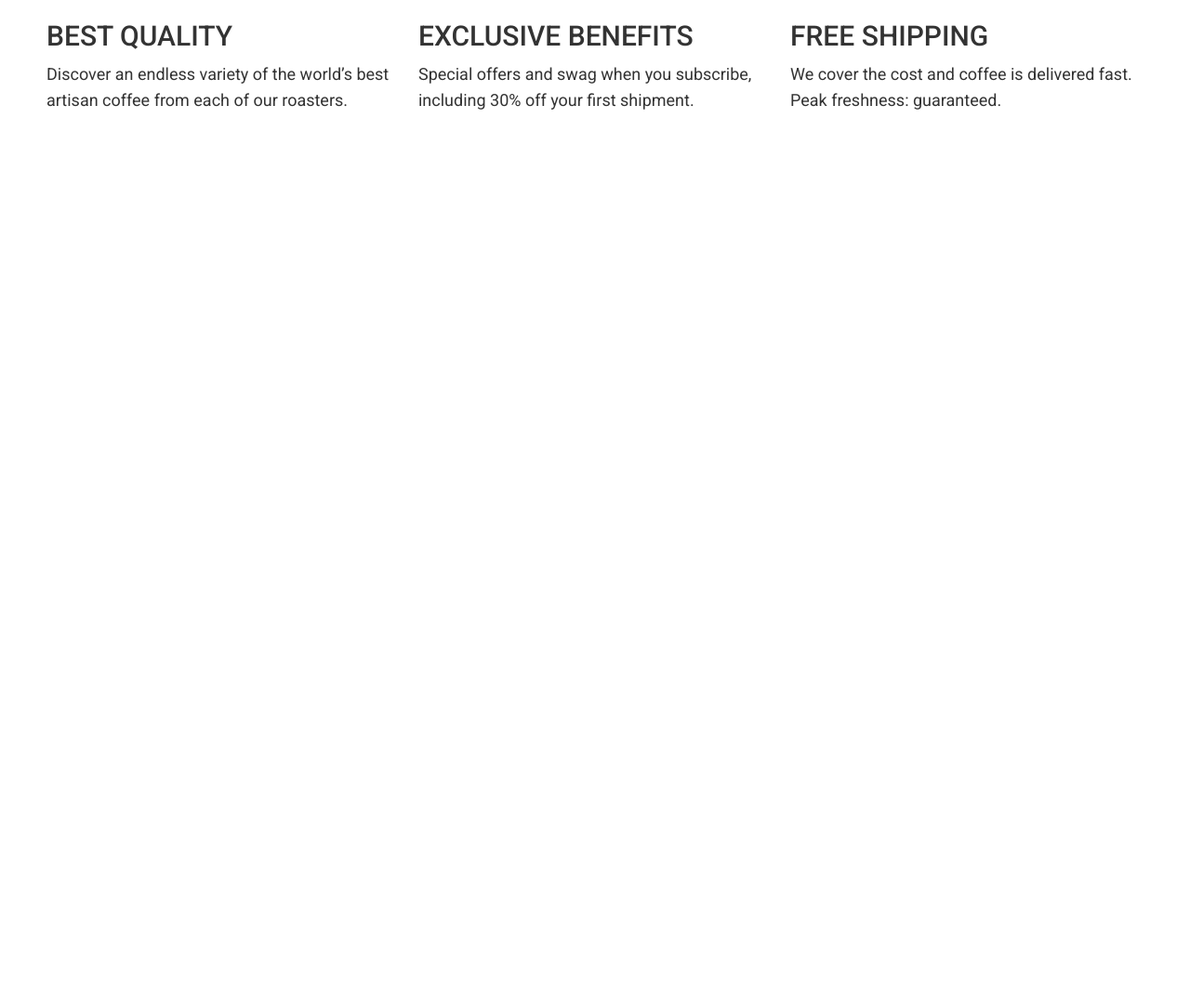
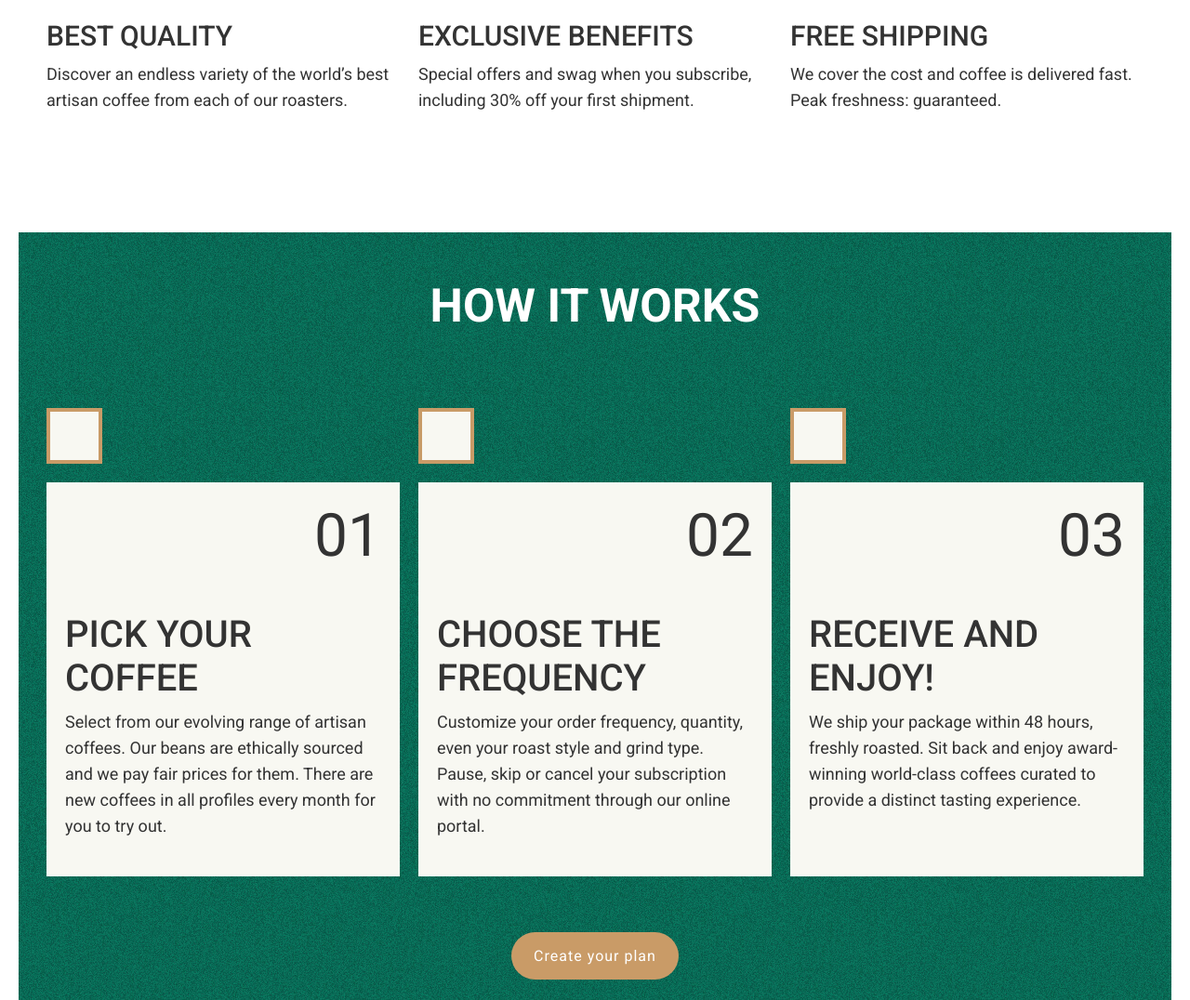
Before and after one commit to Usman03-04/coffeeroasters, a plain HTML site: page index.html in a window 1280 px wide. Shown: the part 3394-4470 px from the top of the page at 93% size. Before the commit the page ends 3694 px from the top, so only its background shows below. Drawn offline with Linux system fonts and the light colour scheme.

Commit message:
add how-it-works-section

```diff
--- a/css/styles.css
+++ b/css/styles.css
@@ -376,3 +376,103 @@ padding-left: 117px;
   line-height: 28px;
   color:  #333333;
 }
+
+
+/* HOW IT WORKS  */
+
+.how-it-works {
+}
+
+.how-it-works-inner {
+  background-color: var(--button-card-color);
+background-image: url(../images/how-it-works-bg.jpg);
+background-repeat:no-repeat;
+padding: 50px 30px;
+text-align: center;
+
+}
+.how-it-works-heading {
+  margin-bottom: 80px;
+  margin-top: 0;
+  font-weight: 700;
+  font-size: 50px;
+  line-height: 59px;
+  text-align: center;
+  color: #FFFFFF;
+  text-transform: uppercase;
+
+}
+.how-it-works-list {
+  display: flex;
+  list-style: none;
+  padding: 0;
+  margin: 0;
+  margin-left: -20px;
+  text-align:left;
+  counter-reset: how-it-works;
+  margin-bottom: 60px;
+
+}
+.how-it-works-item {
+  display: flex;
+  flex-direction: column;
+  width: calc(100% / 3 - 20px);
+  margin-left: 20px;
+  counter-increment: how-it-works;
+}
+
+.how-it-works-item::before{
+  content: '';
+  width: 60px;
+  height: 60px;
+  background-color:var(--light-bg);
+  border: 4px solid var(--button-card-color-brown);
+  margin: 0;
+  margin-bottom: 20px;
+}
+
+.how-it-works-info {
+  display: flex;
+  flex-direction: column;
+ padding: 20px 20px 40px;
+ /* width: 433px;
+ height: 396px; */
+ flex-grow: 1;
+ background: var(--light-bg);
+
+}
+
+.how-it-works-info::before{
+  align-self: flex-end;
+  margin-bottom: 45px;
+  content: "0" counter(how-it-works);
+  font-weight: 400;
+  font-size: 64px;
+  line-height: 75px;
+  color: #333333;
+
+}
+
+.how-it-works-title {
+  margin-top: 0;
+  margin-bottom: 10px;
+  max-width: 250px;
+  font-weight: 500;
+  font-size: 40px;
+  line-height: 47px;
+  text-transform: uppercase;
+}
+.how-it-works-text {
+  margin: 0;
+ font-size: 18px;
+ line-height: 28px;
+ color: #333;
+}
+.how-it-works-cta:focus{
+  outline-color: #C99B67;
+
+}
+.button {
+}
+.button-brown {
+}
--- a/index.html
+++ b/index.html
@@ -161,6 +161,44 @@
     </div>
   </div>
 
+
+  <!-- HOW IT WORKS  -->
+
+  <section class="how-it-works">
+    <div class="container">
+      <div class="how-it-works-inner">
+        <h2 class="how-it-works-heading">How it works</h2>
+
+   <ol class="how-it-works-list">
+    <li class="how-it-works-item">
+      <div class="how-it-works-info">
+        <h2 class="how-it-works-title">Pick your coffee</h2>
+      <p class="how-it-works-text">Select from our evolving range of artisan coffees. Our beans are ethically sourced and we pay fair prices for them. There are new coffees in all profiles every month for you to try out.</p>
+      </div>
+    </li>
+
+    <li class="how-it-works-item">
+      <div class="how-it-works-info">
+        <h2 class="how-it-works-title">Choose the frequency</h2>
+      <p class="how-it-works-text">Customize your order frequency, quantity, even your roast style and grind type. Pause, skip or cancel your subscription with no commitment through our online portal.</p>
+      </div>
+    </li>
+
+    <li class="how-it-works-item">
+      <div class="how-it-works-info">
+        <h2 class="how-it-works-title">Receive and enjoy!</h2>
+      <p class="how-it-works-text">We ship your package within 48 hours, freshly roasted. Sit back and enjoy award-winning world-class coffees curated to provide a distinct tasting experience.</p>
+      </div>
+    </li>
+  </ol>
+
+   <div class="how-it-works-action">
+    <a class="how-it-works-cta button button-brown" href="#">Create your plan</a>
+   </div>
+      </div>
+    </div>
+  </section>
+
 </main>
 
 
```
Also changed, not shown: images/how-it-works-bg.jpg (added).
